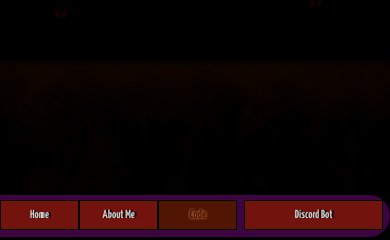
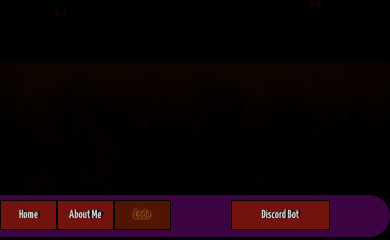
Before and after one commit to kty990/kty990.github.io, a PHP site: page /main/code.html in a window 390 px wide. Shown: the part 604-844 px from the top of the page. Run offline with PHP 8.4, Linux system fonts and the light colour scheme; some web fonts are replaced.

Commit message:
Update site.css

```diff
--- a/css/site.css
+++ b/css/site.css
@@ -438,8 +438,10 @@ html {
     }
 
     .nav-link {
-        padding-left: 5vw;
-        padding-right: 5vw;
+        margin: 0;
+        padding: 0;
+        /*padding-left: 5vw;*/
+        /*padding-right: 5vw;*/
         text-decoration: none;
         width: calc(var(--vw,1vw) * 100/4);
         color: #cccccc;
```
